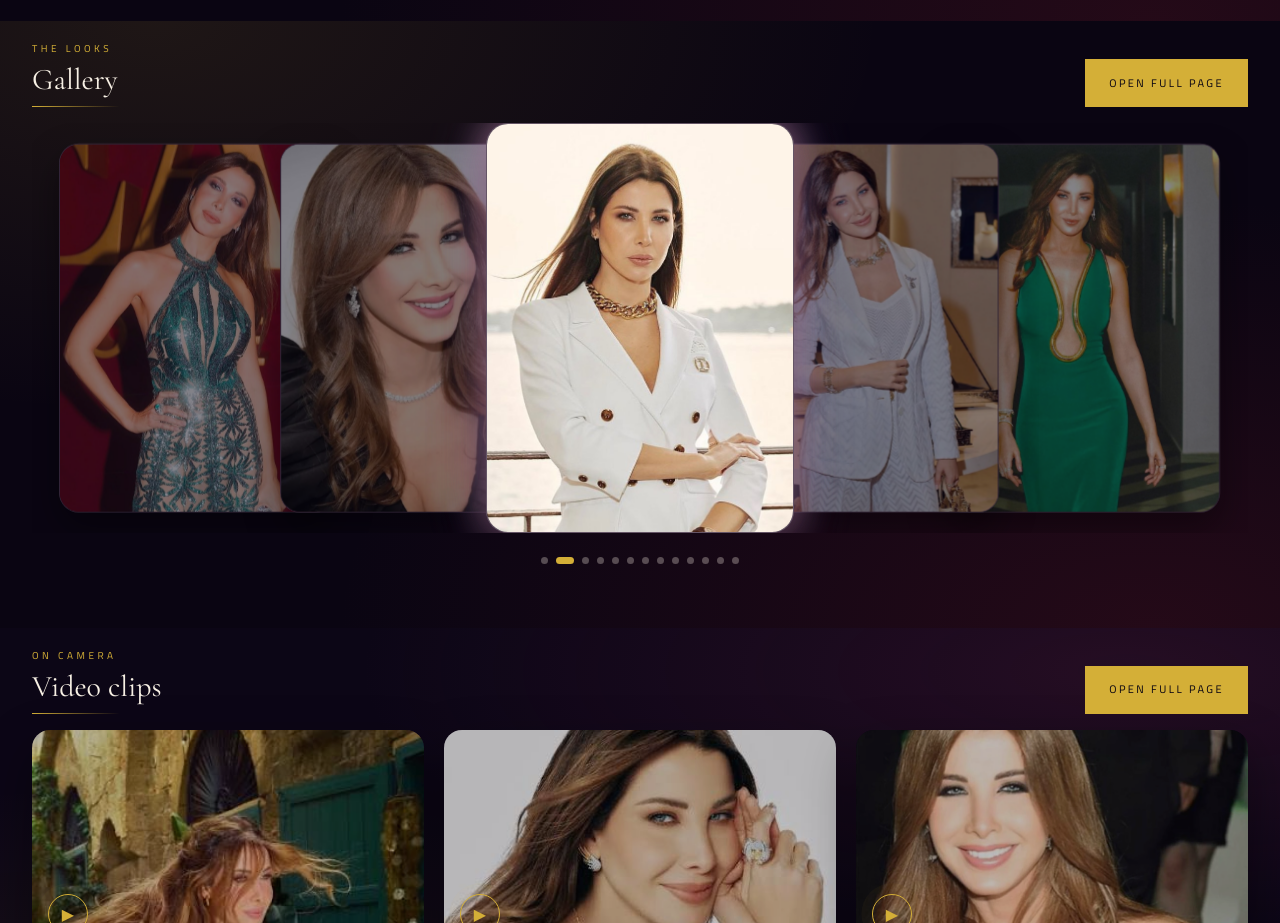
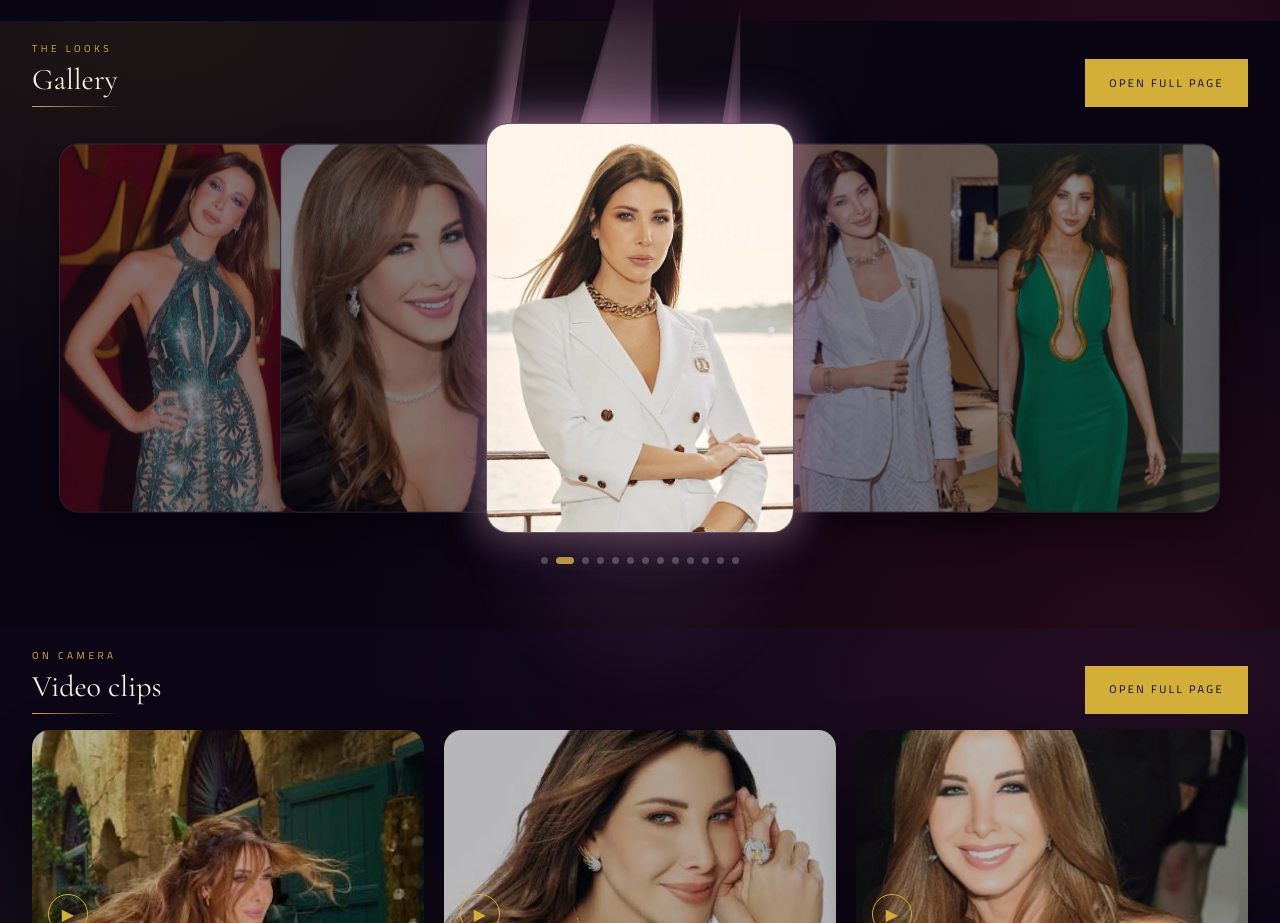
Before and after one commit to n52933952-eng/nancy, a Next.js app: page / in a window 1280 px wide. Shown: the part 1398-2321 px from the top of the page. Built offline with nearby package versions, Linux system fonts and the light colour scheme; no server answers.

Commit message:
Show the gallery concert lights around the center photo again.
Co-authored-by: Cursor <cursoragent@cursor.com>

```diff
--- a/app/globals.css
+++ b/app/globals.css
@@ -924,24 +924,22 @@ header {
   --step: calc(var(--card-w) * 0.72);
   width: 100%;
   max-width: 100%;
-  overflow-x: hidden;
 }
 
 .gallery-slider-stage {
   position: relative;
   width: 100%;
   height: var(--card-h);
-  overflow: hidden;
-  contain: paint;
+  overflow: visible;
 }
 
 .gallery-concert {
   position: absolute;
-  top: 0;
+  top: -38%;
   left: 50%;
   z-index: 1;
   width: var(--card-w);
-  height: 100%;
+  height: calc(var(--card-h) * 1.55);
   margin-left: calc(var(--card-w) / -2);
   pointer-events: none;
 }
```
